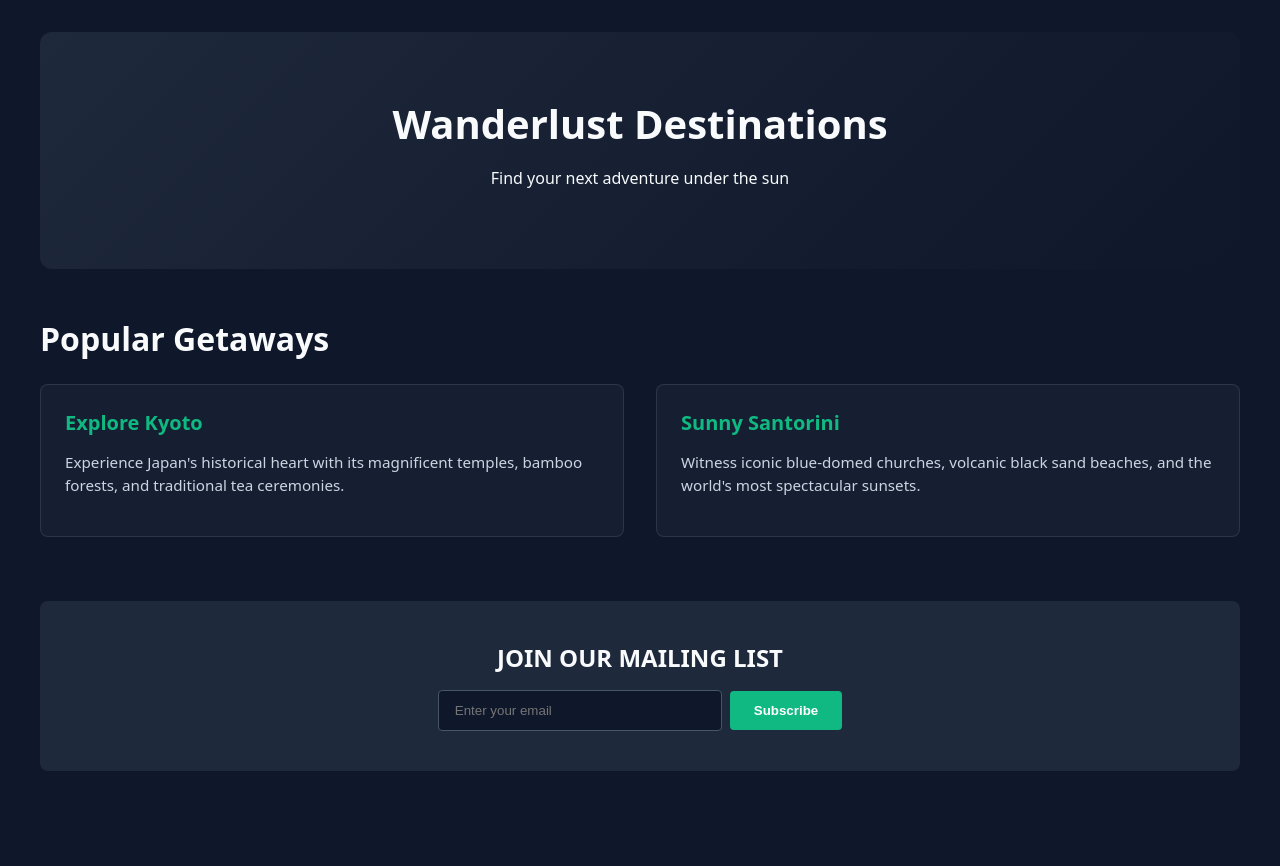
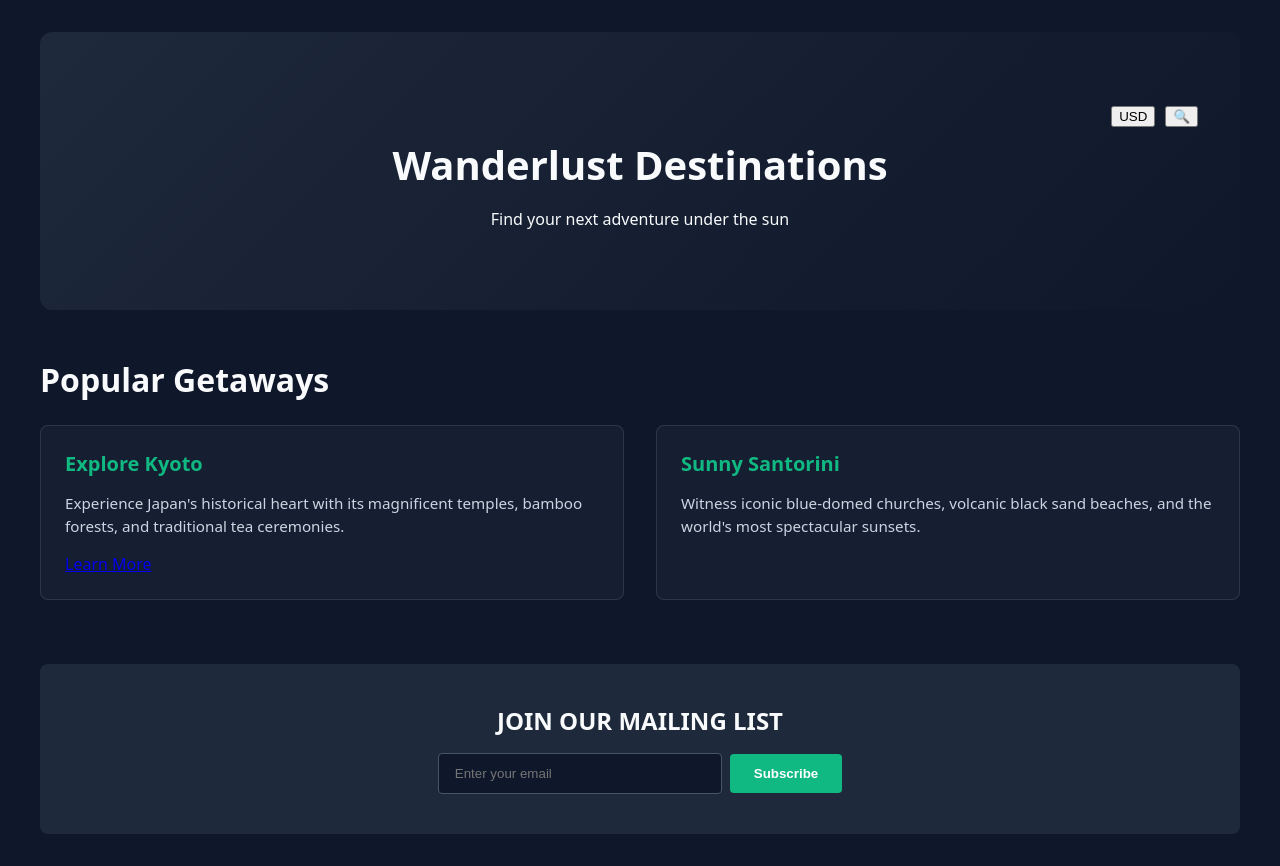
Before and after one commit to adrianbadarau/a11y-visual-heading-checker-skill, a React (Vite) app in the folder apps/travel-app/: page / in a window 1280 px wide. Before the commit the page ends 803 px from the top, so only its background shows below. Built offline with nearby package versions, Linux system fonts and the light colour scheme.

Commit message:
testbed: add interactive element name violations to travel-app

```diff
--- a/apps/travel-app/src/App.jsx
+++ b/apps/travel-app/src/App.jsx
@@ -5,6 +5,13 @@ export default function App() {
     <div className="container">
       {/* Correct semantic heading */}
       <header className="hero">
+        <div className="top-bar" style={{ display: 'flex', gap: '10px', justifyContent: 'flex-end', padding: '10px' }}>
+          {/* VIOLATION: Mismatching label & generic word */}
+          <button aria-label="Selector" className="currency-select-btn">USD</button>
+
+          {/* VIOLATION: Generic button label */}
+          <button aria-label="Button" className="search-btn">🔍</button>
+        </div>
         <h1>Wanderlust Destinations</h1>
         <p>Find your next adventure under the sun</p>
       </header>
@@ -17,6 +24,8 @@ export default function App() {
             {/* VIOLATION 2a: Card title using div */}
             <div className="_x1y2z">Explore Kyoto</div>
             <p>Experience Japan's historical heart with its magnificent temples, bamboo forests, and traditional tea ceremonies.</p>
+            {/* VIOLATION: Generic link label */}
+            <a href="#details" aria-label="Link" className="details-link">Learn More</a>
           </div>
           <div className="card">
             {/* VIOLATION 2b: Card title using div */}
```
